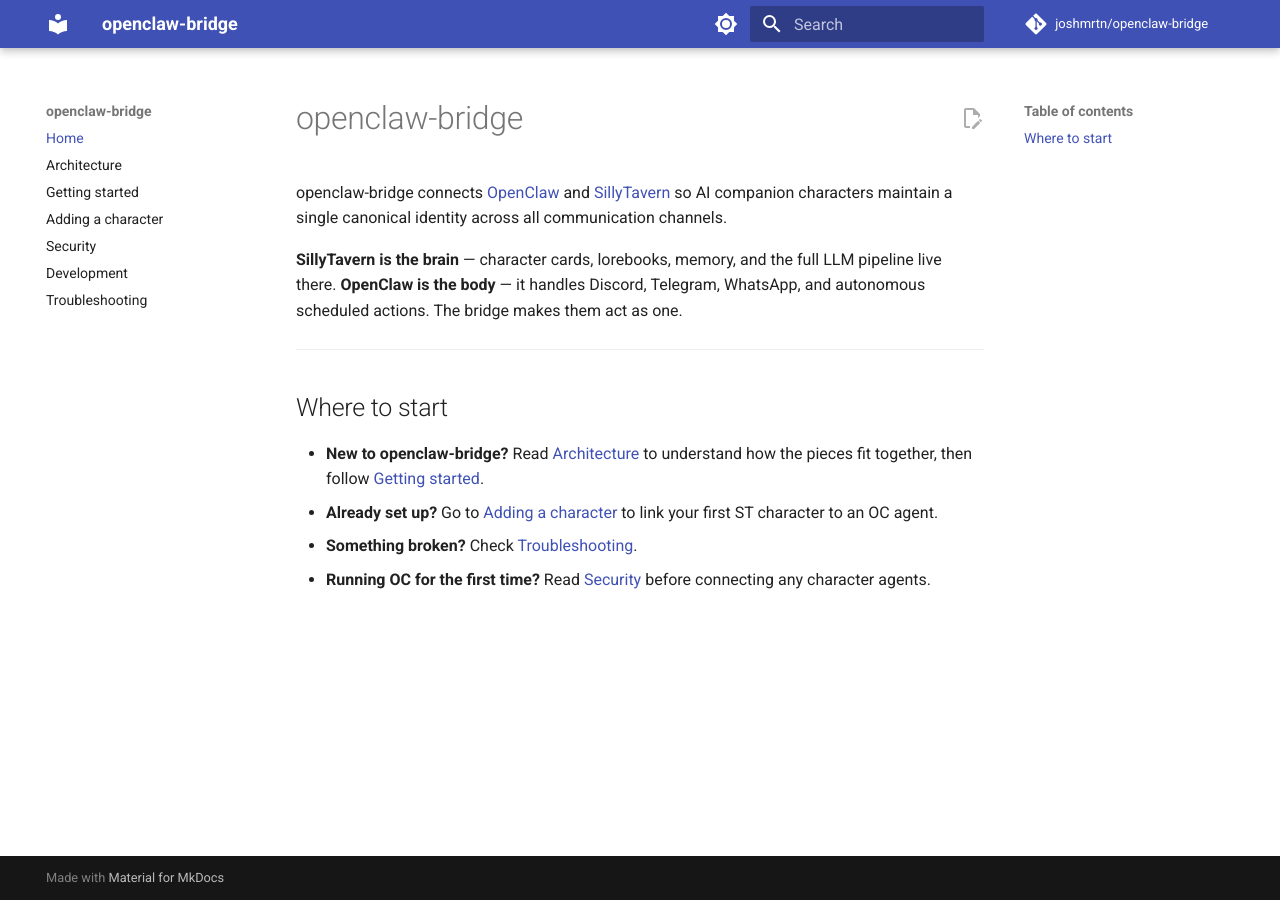
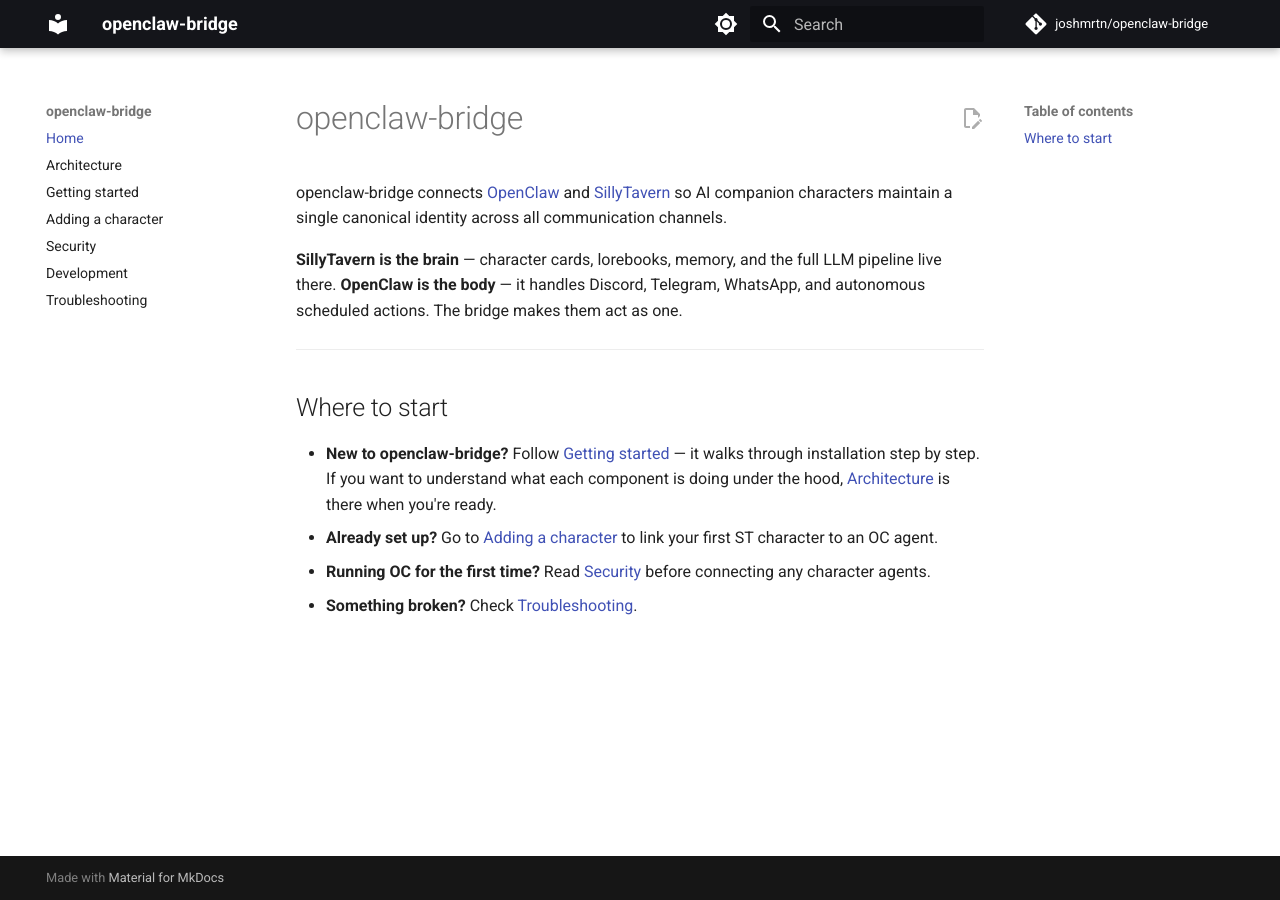
Before and after one commit to joshmrtn/openclaw-bridge, an MkDocs documentation site: the page built from docs/index.md, in a window 1280 px wide. Built offline with MkDocs 1.6.1 and Material for MkDocs 9.7.7, drawn with Linux system fonts in a browser that asks for light colours; comment, search, counter and statistics services are not loaded.

Commit message:
docs: reorder home page CTAs and switch to black/red theme
Direct non-technical users to Getting started as first stop rather
than Architecture. Switch MkDocs Material palette to black header with
red accent, dark scheme as default.

Co-Authored-By: Claude Sonnet 4.6 <noreply@anthropic.com>

```diff
--- a/docs/index.md
+++ b/docs/index.md
@@ -8,7 +8,7 @@ openclaw-bridge connects [OpenClaw](https://openclaw.ai) and [SillyTavern](https
 
 ## Where to start
 
-- **New to openclaw-bridge?** Read [Architecture](architecture.md) to understand how the pieces fit together, then follow [Getting started](getting-started.md).
+- **New to openclaw-bridge?** Follow [Getting started](getting-started.md) — it walks through installation step by step. If you want to understand what each component is doing under the hood, [Architecture](architecture.md) is there when you're ready.
 - **Already set up?** Go to [Adding a character](adding-a-character.md) to link your first ST character to an OC agent.
+- **Running OC for the first time?** Read [Security](oc-security.md) before connecting any character agents.
 - **Something broken?** Check [Troubleshooting](troubleshooting.md).
-- **Running OC for the first time?** Read [Security](oc-security.md) before connecting any character agents.
--- a/mkdocs.yml
+++ b/mkdocs.yml
@@ -8,20 +8,20 @@ edit_uri: edit/main/docs/
 theme:
   name: material
   palette:
+    - media: "(prefers-color-scheme: dark)"
+      scheme: slate
+      primary: black
+      accent: red
+      toggle:
+        icon: material/brightness-4
+        name: Switch to light mode
     - media: "(prefers-color-scheme: light)"
       scheme: default
-      primary: indigo
-      accent: indigo
+      primary: black
+      accent: red
       toggle:
         icon: material/brightness-7
         name: Switch to dark mode
-    - media: "(prefers-color-scheme: dark)"
-      scheme: slate
-      primary: indigo
-      accent: indigo
-      toggle:
-        icon: material/brightness-4
-        name: Switch to light mode
   features:
     - navigation.sections
     - navigation.top
```
